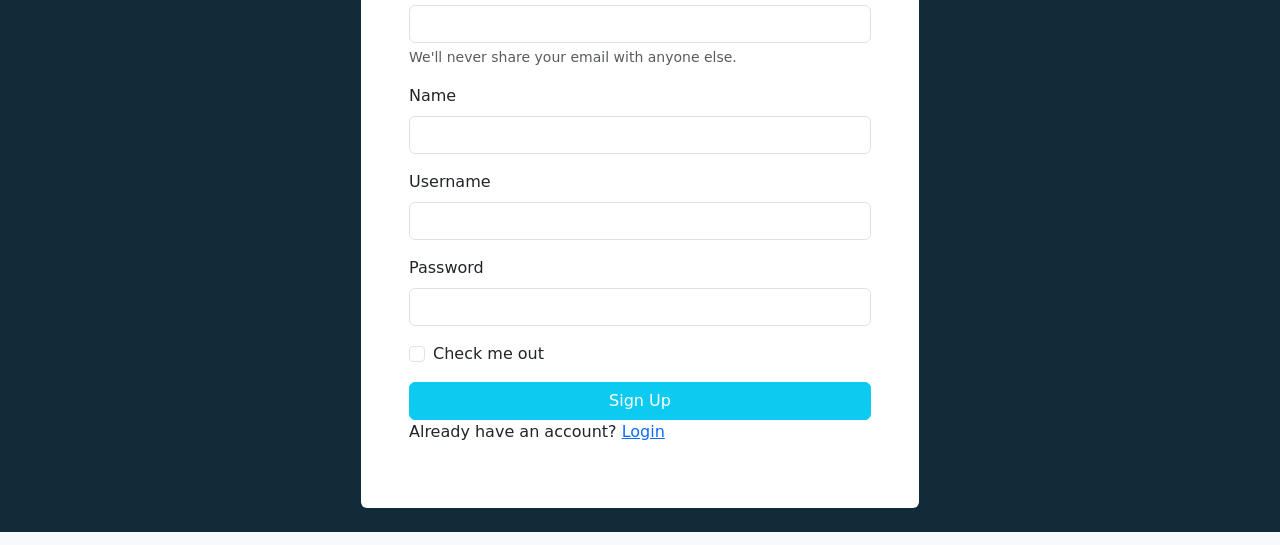
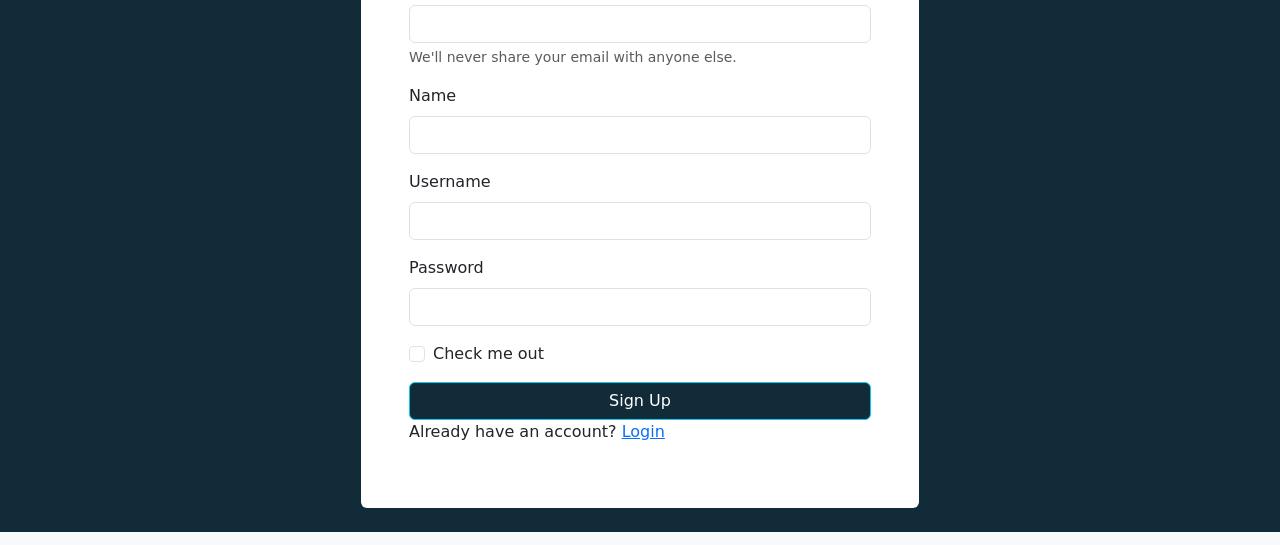
Before and after one commit to PB220-DEVLOP/EliteShapeUp, a plain HTML site: page pages/signup.html in a window 1280 px wide. Shown: the part 223-768 px from the top of the page. Drawn offline with nearby package versions, Linux system fonts and the light colour scheme.

Commit message:
some modification

```diff
--- a/pages/signup.html
+++ b/pages/signup.html
@@ -14,7 +14,9 @@
     body {
       background-color: #112c38;
     }
-
+    .btn-color {
+      background-color: #112c38;
+    }
     .head {
       color: #112c38;
     }
@@ -89,7 +91,7 @@
           <label class="form-check-label " for="exampleCheck1">Check me out</label>
         </div>
         <div class="d-grid gap-2" style="font-family: 'Lobster Two', cursive;">
-          <button class="btn btn-info text-white" type="button">Sign Up</button>
+          <button class="btn btn-info btn-color text-white" type="button">Sign Up</button>
         </div>
         <p style="font-family: 'Lobster Two', cursive;">Already have an account?<span class=""> <a href="Login.html">Login</a></span></p>
       </form>
```
Also changed, not shown: pages/gender1.html (+3 -3 lines), 1 other file.
